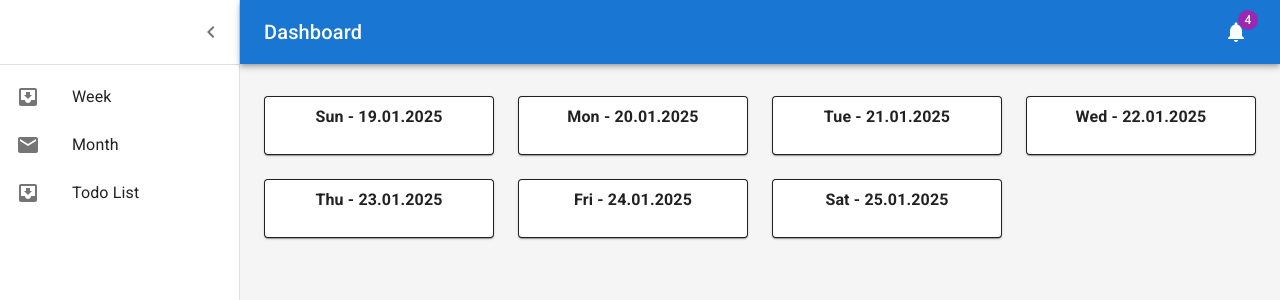
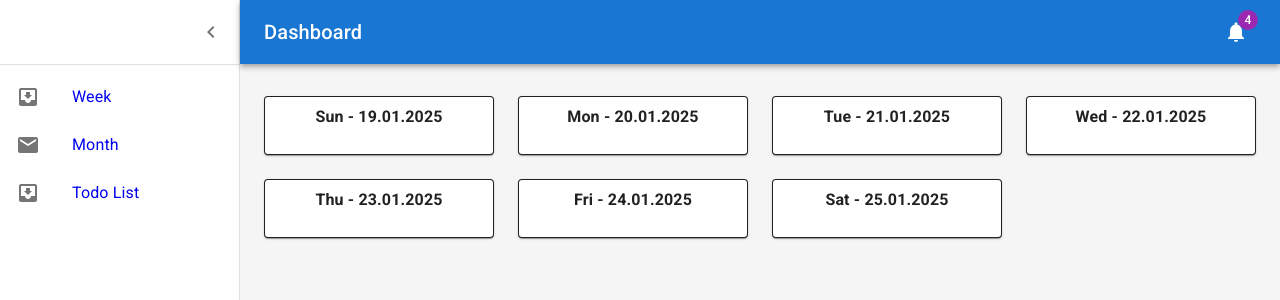
Before and after one commit to UlasYagan/schedule-app, a React (Vite) app in the folder Frontend/: page / in a window 1280 px wide. Shown: the top 300 px of the page. Built offline with nearby package versions, Linux system fonts and the light colour scheme; no server answers.

Commit message:
router was added

```diff
--- a/Frontend/src/App.tsx
+++ b/Frontend/src/App.tsx
@@ -1,69 +1,8 @@
-import {
-  Box,
-  Container,
-  createTheme,
-  CssBaseline,
-  Grid,
-  ThemeProvider,
-  Toolbar,
-} from "@mui/material";
-import Header from "./views/Header";
-import { createBrowserRouter, RouterProvider } from "react-router-dom";
-import TodoWeek from "./views/TodoWeek";
-import TodoList from "./views/TodoList";
-import TodoMonth from "./views/TodoMonth";
-import SuDrawer from "./components/SuDrawer";
-import { SuProvider } from "./context/SuContext";
-
-const defaultTheme = createTheme();
-const router = createBrowserRouter([
-  {
-    path: "/",
-    element: <TodoWeek />,
-  },
-  {
-    path: "/todolist",
-    element: <TodoList />,
-  },
-  {
-    path: "/todomonth",
-    element: <TodoMonth />,
-  },
-]);
+import { RouterProvider } from "react-router-dom";
+import { router } from "./router/routes";
 
 function App() {
-  return (
-    <>
-      <SuProvider>
-        <ThemeProvider theme={defaultTheme}>
-          <Box sx={{ display: "flex" }}>
-            <CssBaseline />
-            <Header />
-            <SuDrawer />
-            <Box
-              component="main"
-              sx={{
-                backgroundColor: (theme) =>
-                  theme.palette.mode === "light"
-                    ? theme.palette.grey[100]
-                    : theme.palette.grey[900],
-                flexGrow: 1,
-                height: "100vh",
-                overflow: "auto",
-              }}
-            >
-              <Toolbar />
-              <Container maxWidth="lg" sx={{ mt: 4, mb: 4 }}>
-                <Grid container spacing={3}>
-                  <RouterProvider router={router} />
-                </Grid>
-              </Container>
-            </Box>
-          </Box>
-        </ThemeProvider>
-      </SuProvider>
-    </>
-  );
+  return <RouterProvider router={router} />;
 }
 
 export default App;
--- a/Frontend/src/components/SuDrawer.tsx
+++ b/Frontend/src/components/SuDrawer.tsx
@@ -10,10 +10,12 @@ import {
   ListItem,
   ListItemButton,
   ListItemIcon,
+  ListItemSecondaryAction,
   ListItemText,
 } from "@mui/material";
 import InboxIcon from "@mui/icons-material/MoveToInbox";
 import MailIcon from "@mui/icons-material/Mail";
+import { Link, NavLink } from "react-router-dom";
 
 const drawerWidth: number = 240;
 
@@ -70,8 +72,10 @@ const SuDrawer = () => {
             <ListItemIcon>
               <InboxIcon />
             </ListItemIcon>
-            <ListItemText>Week</ListItemText>{" "}
 
+            <ListItemText>
+              <NavLink to={"/"} style={{textDecoration: "none"}}>Week</NavLink>
+            </ListItemText>
           </ListItemButton>
         </ListItem>
         <ListItem disablePadding key={"2"}>
@@ -79,7 +83,9 @@ const SuDrawer = () => {
             <ListItemIcon>
               <MailIcon />
             </ListItemIcon>
-            <ListItemText>Month</ListItemText>
+            <ListItemText>
+              <NavLink to={"/todomonth"} style={{textDecoration: "none"}}>Month</NavLink>
+            </ListItemText>
           </ListItemButton>
         </ListItem>
         <ListItem disablePadding key={"3"}>
@@ -87,7 +93,9 @@ const SuDrawer = () => {
             <ListItemIcon>
               <InboxIcon />
             </ListItemIcon>
-            <ListItemText>Todo List</ListItemText>
+            <ListItemText>
+              <NavLink to={"/todolist"} style={{textDecoration: "none"}}>Todo List</NavLink>
+            </ListItemText>
           </ListItemButton>
         </ListItem>
       </List>
--- a/Frontend/src/context/SuContext.tsx
+++ b/Frontend/src/context/SuContext.tsx
@@ -4,7 +4,7 @@ interface SuContextType {
   user: string;
   theme: "light" | "dark";
   setUser: (user: string) => void;
-  toggleTheme: () => void;
+  toggleTheme: (id: number) => void;
 }
 
 const SuContext = createContext<SuContextType | undefined>(undefined);
@@ -17,7 +17,8 @@ export const SuProvider: React.FC<SuProviderProps> = ({ children }) => {
   const [user, setUser] = useState("Guest");
   const [theme, setTheme] = useState<"light" | "dark">("light");
 
-  const toggleTheme = () => {
+  const toggleTheme = (id: number) => {
+    console.log(id);
     setTheme((prevTheme) => (prevTheme === "light" ? "dark" : "light"));
   };
 
@@ -29,9 +30,13 @@ export const SuProvider: React.FC<SuProviderProps> = ({ children }) => {
 };
 
 export const useSuContext = (): SuContextType => {
-  const context = useContext(SuContext);
-  if (!context) {
-    throw new Error("useAppContext must be used within an AppProvider");
+  try {
+    const context = useContext(SuContext);
+    if (!context) {
+      throw new Error("useAppContext must be used within an AppProvider");
+    }
+    return context;
+  } catch (err) {
+    throw err;
   }
-  return context;
 };
--- /dev/null
+++ b/Frontend/src/router/routes.tsx
@@ -0,0 +1,52 @@
+import { createBrowserRouter } from "react-router-dom";
+import TodoWeek from "../views/TodoWeek";
+import TodoList from "../views/TodoList";
+import TodoMonth from "../views/TodoMonth";
+import Home from "../views/Home";
+
+export const router = createBrowserRouter([
+    {
+      path: "/",
+      element: <Home />,
+      children: [
+        {
+          path: "/",
+          element: <TodoWeek />,
+        },
+        {
+          path: "/todolist",
+          element: <TodoList />,
+        },
+        {
+          path: "/todomonth",
+          element: <TodoMonth />,
+        },
+      ],
+    },
+  ]);
+
+
+
+
+
+
+
+
+
+
+
+
+
+
+
+// export const routes: RouteConfig = [
+//     layout("layout/contacts.tsx", [
+//       index("routes/home.tsx"),
+//       route("contacts", "routes/contacts.tsx", [
+//         route(":contactId", "routes/contacts/details.tsx"),
+//         route(":contactId/destroy", "routes/contacts/destroy.tsx"),
+//         route(":contactId/edit", "routes/contacts/edit.tsx"),
+//       ]),
+//     ]),
+//     route("about", "routes/about.tsx"),
+//   ];
--- /dev/null
+++ b/Frontend/src/views/Home.tsx
@@ -0,0 +1,50 @@
+import {
+  Box,
+  Container,
+  createTheme,
+  CssBaseline,
+  Grid,
+  ThemeProvider,
+  Toolbar,
+} from "@mui/material";
+import { SuProvider } from "../context/SuContext";
+import Header from "./Header";
+import SuDrawer from "../components/SuDrawer";
+import { Outlet } from "react-router-dom";
+
+const defaultTheme = createTheme();
+
+const Home = () => {
+  return (
+    <SuProvider>
+      <ThemeProvider theme={defaultTheme}>
+        <Box sx={{ display: "flex" }}>
+          <CssBaseline />
+          <Header />
+          <SuDrawer />
+          <Box
+            component="main"
+            sx={{
+              backgroundColor: (theme) =>
+                theme.palette.mode === "light"
+                  ? theme.palette.grey[100]
+                  : theme.palette.grey[900],
+              flexGrow: 1,
+              height: "100vh",
+              overflow: "auto",
+            }}
+          >
+            <Toolbar />
+            <Container maxWidth="lg" sx={{ mt: 4, mb: 4 }}>
+              <Grid container spacing={3}>
+                <Outlet />
+              </Grid>
+            </Container>
+          </Box>
+        </Box>
+      </ThemeProvider>
+    </SuProvider>
+  );
+};
+
+export default Home;
--- a/Frontend/src/views/TodoList.tsx
+++ b/Frontend/src/views/TodoList.tsx
@@ -20,6 +20,7 @@ import {
   SuNotification,
 } from "../core/components/SuNotification";
 import { ISuLoadingHandles, SuLoading } from "../core/components/SuLoading";
+import { useSuContext } from "../context/SuContext";
 
 const TodoList = () => {
   const refSuNotification = useRef<ISuNotificationHandles>(null);
@@ -82,10 +83,13 @@ const TodoList = () => {
     }
   };
 
+
+
   const addTodoForm = () => {
     try {
+      const tet = useSuContext();
 
-
+      tet.toggleTheme(3);
     } catch (err) {
       refSuNotification.current!.error("There is an error");
     }
```
